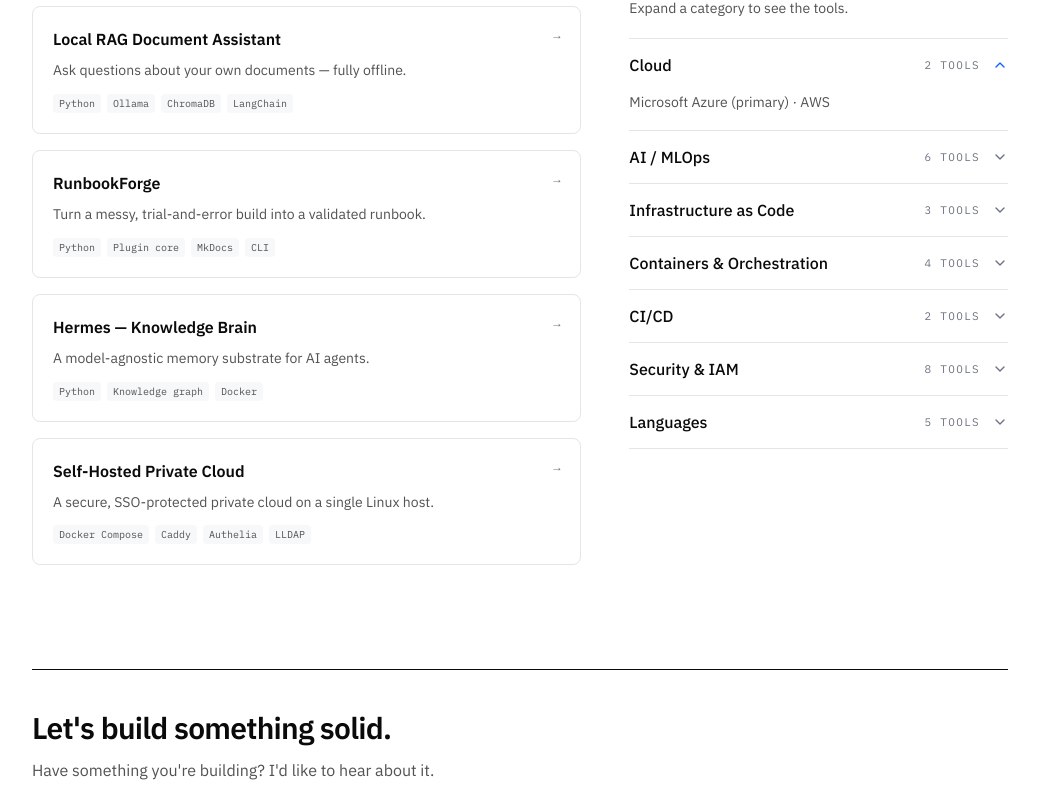
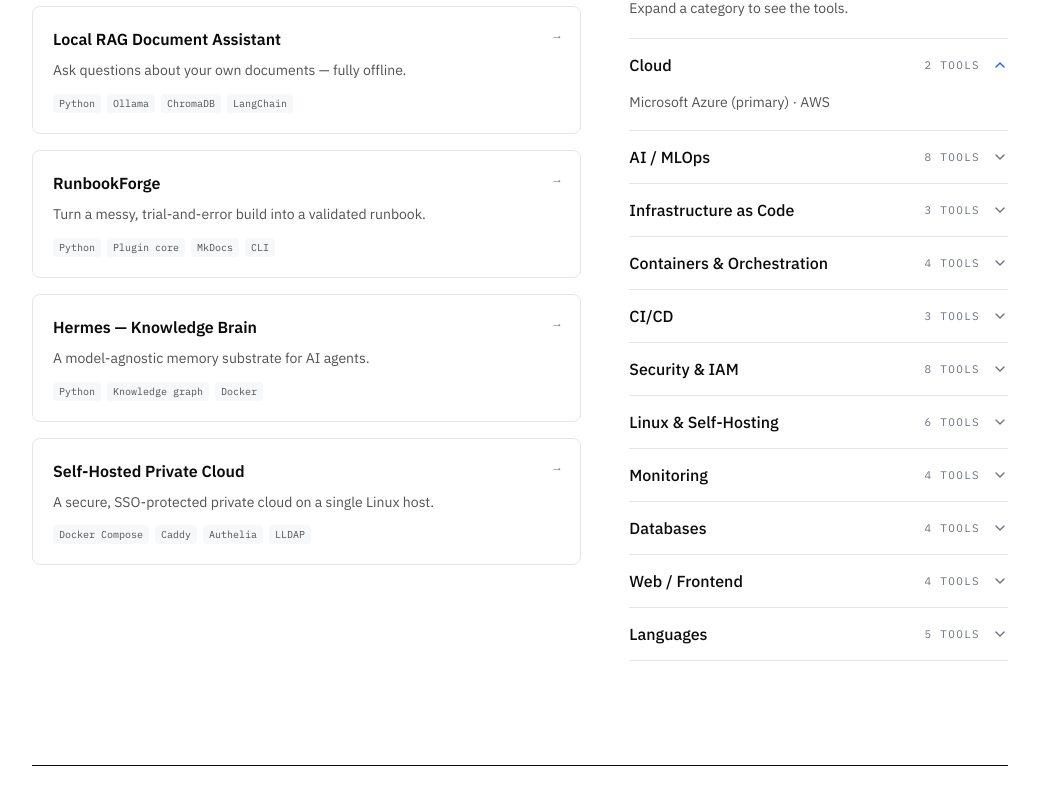
Before and after one commit to siddiqitaha/siddiqitaha.github.io, a React (Vite) app: page / in a window 1280 px wide. Shown: the part 654-1458 px from the top of the page, without its empty margins (120-1159 px from the left). Built offline with nearby package versions, Linux system fonts and the light colour scheme.

Commit message:
Expand skills (Linux/self-hosting, monitoring, databases, web) + updated résumé

```diff
--- a/src/data/content.js
+++ b/src/data/content.js
@@ -34,12 +34,16 @@ export const principles = [
 
 export const skills = [
   { group: 'Cloud', items: ['Microsoft Azure (primary)', 'AWS'] },
-  { group: 'AI / MLOps', items: ['RAG pipelines', 'LLM deployment', 'LangChain', 'ChromaDB', 'Azure ML', 'Prompt engineering'] },
+  { group: 'AI / MLOps', items: ['RAG pipelines', 'LLM deployment', 'LangChain', 'Ollama', 'Embeddings & vector search', 'Prompt engineering', 'Gradio', 'Azure ML'] },
   { group: 'Infrastructure as Code', items: ['Terraform', 'ARM templates', 'Ansible'] },
   { group: 'Containers & Orchestration', items: ['Docker', 'Docker Compose', 'Kubernetes (AKS)', 'Helm'] },
-  { group: 'CI/CD', items: ['Azure DevOps', 'GitHub Actions'] },
-  { group: 'Security & IAM', items: ['RBAC', 'SSO / SAML', 'Authelia', 'LLDAP', 'Microsoft Entra ID', 'Azure Key Vault', 'UFW', 'Fail2ban'] },
-  { group: 'Languages', items: ['Python', 'Bash', 'PowerShell', 'HCL', 'SQL'] },
+  { group: 'CI/CD', items: ['Azure DevOps', 'GitHub Actions', 'Jenkins'] },
+  { group: 'Security & IAM', items: ['SSO / SAML', 'Microsoft Entra ID', 'Azure Key Vault', 'RBAC', 'Authelia', 'LLDAP', 'UFW', 'Fail2ban'] },
+  { group: 'Linux & Self-Hosting', items: ['Linux', 'Caddy', 'Cloudflare', 'Tailscale', 'Nextcloud', 'Automated backups'] },
+  { group: 'Monitoring', items: ['Azure Monitor', 'Application Insights', 'Alerting', 'Anomaly detection'] },
+  { group: 'Databases', items: ['SQLite', 'ChromaDB', 'Qdrant', 'Knowledge graphs'] },
+  { group: 'Web / Frontend', items: ['React', 'Vite', 'Tailwind CSS', 'JavaScript'] },
+  { group: 'Languages', items: ['Python (Flask)', 'Bash', 'PowerShell', 'HCL', 'SQL'] },
 ]
 
 export const experience = [
```
Also changed, not shown: 1 other file (tests, documents, lock files or other folders).
